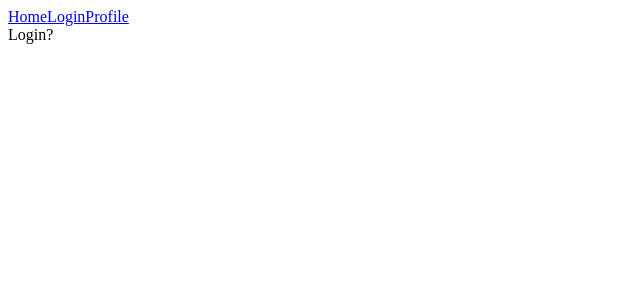
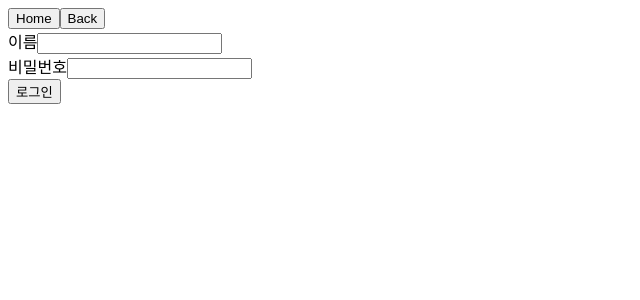
Before and after one commit to mugglim/react-router-v6-study, a React (Create React App) app: page /login in a window 1280 px wide. Shown: the top 300 px of the page, without its empty margins (0-640 px from the left). Built offline with nearby package versions, Linux system fonts and the light colour scheme.

Commit message:
feat: add Home, Login, Profile Component

```diff
--- a/src/App.js
+++ b/src/App.js
@@ -1,19 +1,18 @@
-import { BrowserRouter as Router, Link, Route, Routes } from 'react-router-dom';
+import { BrowserRouter as Router, Route, Routes } from 'react-router-dom';
+import Home from './Home';
+import Login from './Login';
+import Profile from './Profile';
 
-function App() {
+export default function App() {
 	return (
 		<>
 			<Router>
-				<Link to="/">Home</Link>
-				<Link to="/login">Login</Link>
-				<Link to="/profile">Profile</Link>
-
 				<Routes>
-					<Route path="/login" element={<div>Login?</div>} />
+					<Route path="/" element={<Home />} />
+					<Route path="/login" element={<Login />} />
+					<Route path="/profile" element={<Profile />} />
 				</Routes>
 			</Router>
 		</>
 	);
 }
-
-export default App;
--- /dev/null
+++ b/src/Home.jsx
@@ -0,0 +1,12 @@
+import React from 'react';
+import { Link } from 'react-router-dom';
+
+export default function Home() {
+	return (
+		<div>
+			<Link to="/">Home</Link>
+			<Link to="/login">Login</Link>
+			<Link to="/profile">Profile</Link>
+		</div>
+	);
+}
--- /dev/null
+++ b/src/Login.jsx
@@ -0,0 +1,32 @@
+import React from 'react';
+import { useNavigate } from 'react-router-dom';
+
+export default function Login() {
+	const handleOnSubmit = e => {
+		e.preventDefault();
+		console.log(1);
+	};
+
+	const navigate = useNavigate();
+
+	return (
+		<>
+			<div>
+				<button onClick={() => navigate('/')}>Home</button>
+				<button onClick={() => navigate('/')}>Back</button>
+			</div>
+
+			<form onSubmit={handleOnSubmit}>
+				<div>
+					<label>이름</label>
+					<input name="username" type="text" />
+				</div>
+				<div>
+					<label>비밀번호</label>
+					<input name="password" type="text" />
+				</div>
+				<button> 로그인 </button>
+			</form>
+		</>
+	);
+}
--- /dev/null
+++ b/src/Profile.jsx
@@ -0,0 +1,14 @@
+import React from 'react';
+import { useNavigate } from 'react-router-dom';
+
+export default function Profile() {
+	const navigate = useNavigate();
+
+	return (
+		<div>
+			<button onClick={() => navigate('/')}>Home</button>
+			<button onClick={() => navigate('/')}>Back</button>
+			<h1>username</h1>
+		</div>
+	);
+}
```
